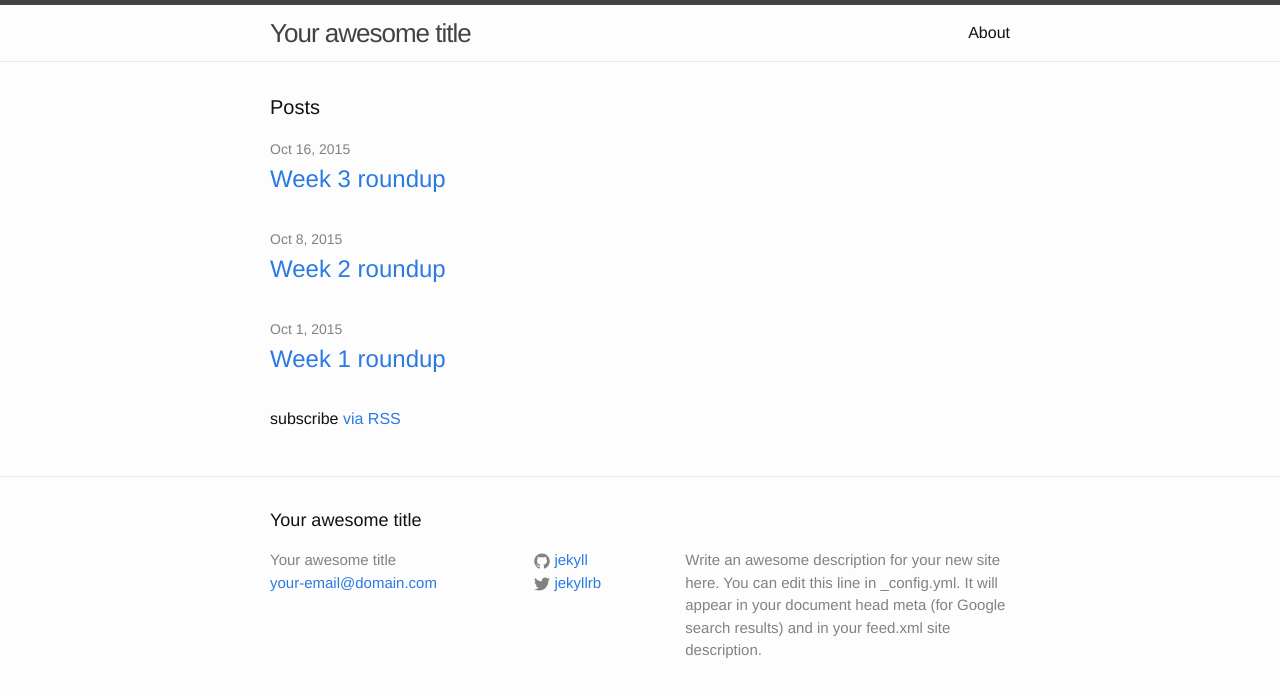
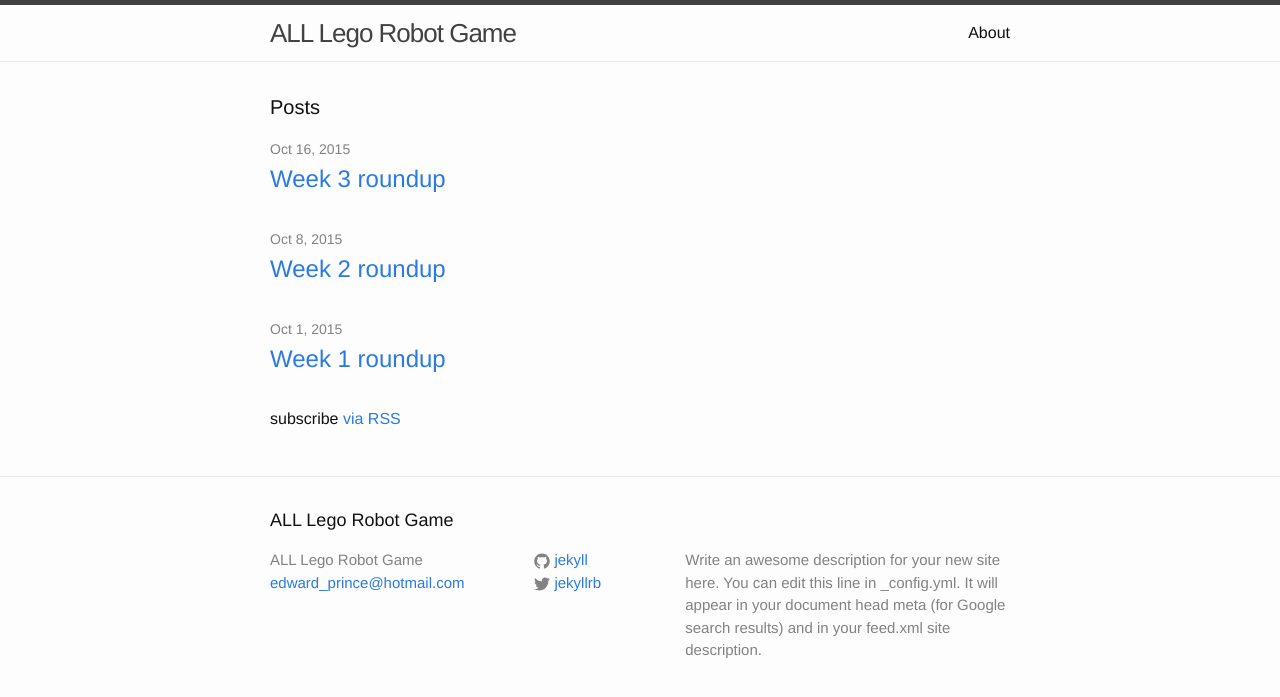
Before and after one commit to edprince/lego, a Jekyll site: the page built from index.html, in a window 1280 px wide. Shown: the top 697 px of the page. Built offline with Jekyll 4.4.1, drawn with Linux system fonts in a browser that asks for light colours.

Commit message:
config updated

```diff
--- a/_config.yml
+++ b/_config.yml
@@ -1,6 +1,6 @@
 # Site settings
-title: Your awesome title
-email: your-email@domain.com
+title: ALL Lego Robot Game
+email: edward_prince@hotmail.com
 description: > # this means to ignore newlines until "baseurl:"
   Write an awesome description for your new site here. You can edit this
   line in _config.yml. It will appear in your document head meta (for
```
